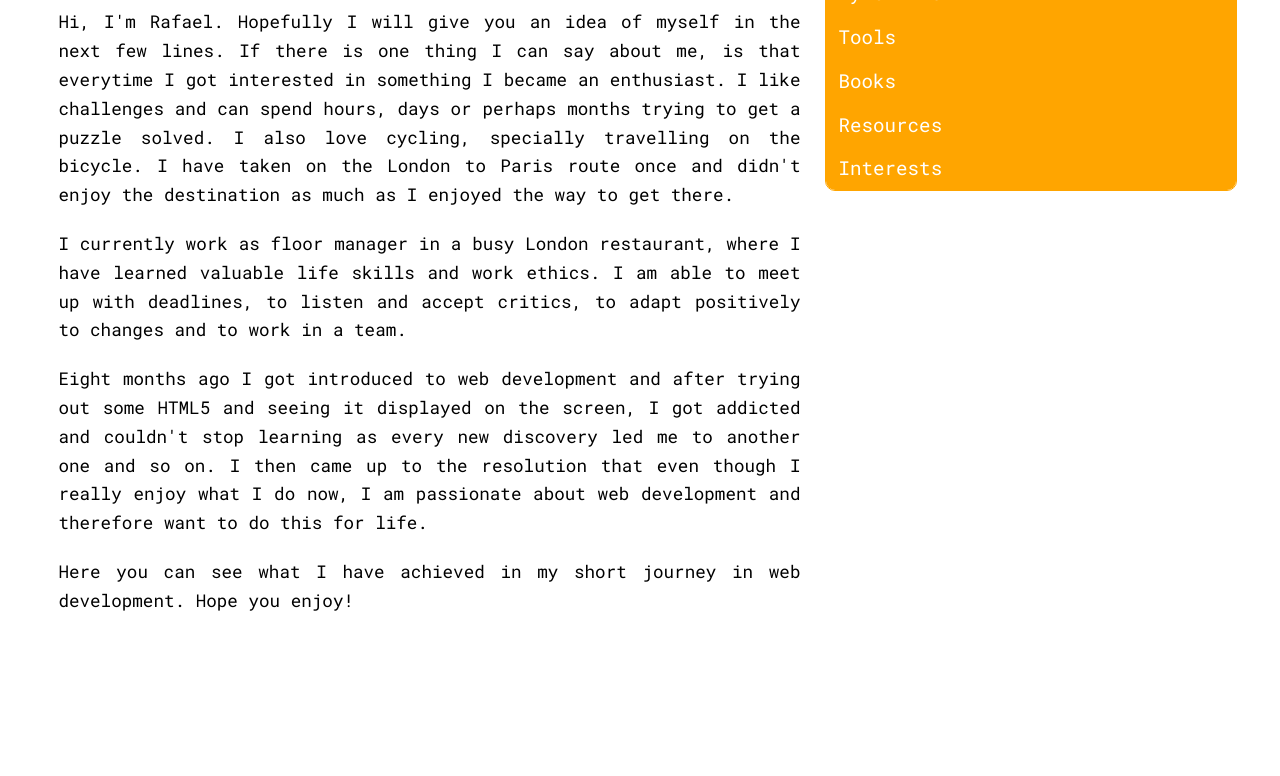
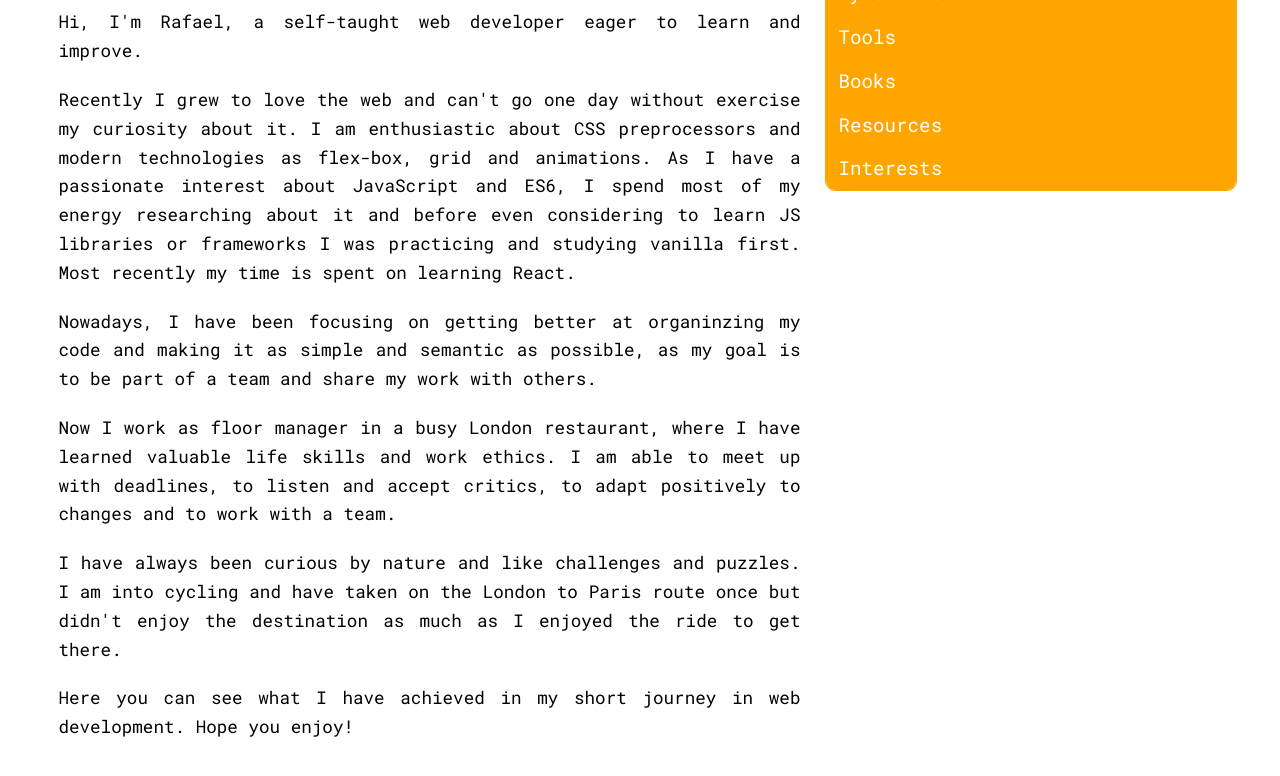
Before and after one commit to rafaelbogfreitas/webSitePortfolio, a website: page app/index.html in a window 1280 px wide. Both pictures are taken after a click on the item "About Me". Shown: the part 134-910 px from the top of the page. Before the commit the page ends 877 px from the top, so only its background shows below. Drawn offline with Linux system fonts and the light colour scheme; files whose address does not match are found by name.

Commit message:
finished form and about text

```diff
--- a/app/index.html
+++ b/app/index.html
@@ -71,18 +71,20 @@
       <div class="about">
         <div class="about-wrap">
           <h1>About Me</h1>
-          <p>Hi, I'm Rafael. Hopefully I will give you an idea of myself in the next few lines. If there is one thing
-          I can say about me, is that everytime I got interested in something I became an enthusiast. I like challenges
-          and can spend hours, days or perhaps months trying to get a puzzle solved. I also love cycling, specially
-          travelling on the bicycle. I have taken on the London to Paris route once and didn't enjoy the destination as much
-          as I enjoyed the way to get there.</p>
-          <p>I currently work as floor manager in a busy London restaurant, where I have learned valuable life skills and work
+          <p>Hi, I'm Rafael, a self-taught web developer eager to learn and improve.</p>
+          <p> Recently I grew to love the web and can't go one day without exercise my curiosity about it.
+          I am enthusiastic about CSS preprocessors and modern technologies as flex-box, grid and animations.
+          As I have a passionate interest about JavaScript and ES6, I spend most of my energy researching about it and before
+          even considering to learn JS libraries or frameworks I was practicing and studying vanilla first. Most recently
+          my time is spent on learning React.</p>
+          <p>Nowadays, I have been focusing on getting better at organinzing my code and making it as simple and semantic as possible,
+          as my goal is to be part of a team and share my work with others.</p>
+          <p>Now I work as floor manager in a busy London restaurant, where I have learned valuable life skills and work
           ethics. I am able to meet up with deadlines, to listen and accept critics, to adapt positively to changes and to work
-          in a team.</p>
-          <p>Eight months ago I got introduced to web development and after trying out some HTML5 and seeing it displayed on
-          the screen, I got addicted and couldn't stop learning as every new discovery led me to another one and so on. I then
-          came up to the resolution that even though I really enjoy what I do now, I am passionate about web development and
-          therefore want to do this for life.</p>
+          with a team.</p>
+          <p>I have always been curious by nature and like challenges and puzzles. I am into cycling and have taken on the London to Paris
+          route once but didn't enjoy the destination as much as I enjoyed the ride to get there.</p>
+
           <p>Here you can see what I have achieved in my short journey in web development. Hope you enjoy!</p>
         </div>
         <aside class="skills">
@@ -98,6 +100,7 @@
                     speed-up development, use variables and perform Math operations. I use Gulp for compiling the code.</li>
                   <li><span>JavaScript</span> - Able to works with Objects, write functions, loops, if statements, debbug and work smartly with DOM elements.</li>
                   <li><span>JQuery</span> - Intermediate knowledge. Can use it to target the DOM and give interactivity to pages.</li>
+                  <li><span>React</span> - Basic knowledge. Currently studying.</li>
                   <li><span>Command Line</span> - Intermediate knowledge. Can use it for navigating in the computer, install programs, create files and use tools
                     like GREP, SED etc.</li>
                   <li><span>Git</span> - Intermediate Knowledge. Able to create and clone repositories, push changes to a remote, commit with clear comments,
@@ -197,6 +200,7 @@
 
         </div><!-- info-wrap -->
         <div class="form-wrap">
+          <h3>In a rush? Drop me a quick message!</h3>
           <form class="" action="index.html" method="post" netlify>
             <div class="form-section">
               <input type="text" name="name" required>
--- a/app/scss/modules/_form.scss
+++ b/app/scss/modules/_form.scss
@@ -1,4 +1,5 @@
 .form-wrap {
+
   @include flex(display, flex);
   @include flex(flex-direction, column);
   @include flex(justify-content, space-between);
@@ -6,7 +7,7 @@
   @include flex(align-self, center);
 
   width: 40%;
-  height: 250px;
+  height: auto;
   margin:$margin-lg-screens;
   margin-bottom: $margin-lg-screens * 3;
   background:$secondary-color;
@@ -25,6 +26,12 @@
       @include flex(flex-direction, column);
   }
 
+  h3 {
+    color:white;
+    margin:2%;
+    @include flex(align-self, flex-start);
+  }
+
   .form-section {
     padding:2%;
     input {
@@ -38,16 +45,18 @@
 
   [type="submit"] {
     width:100px;
+    margin:2%;
     font-size: 1rem;
     background: white;
     transition:background 0.2s linear;
     border: none;
-    @include flex(align-self, center);
+    box-shadow:0px 0px 1px 0.5px gray;
+    // @include flex(align-self, center);
     &:hover {
       color:white;
       background:$secondary-color;
       transition:background 0.2s linear;
-      box-shadow: 0px 0px 3px 1px gray;
+      box-shadow: 0px 0px 2px 1px gray;
     }
   }
 }
```
Also changed, not shown: app/css/style.css.
